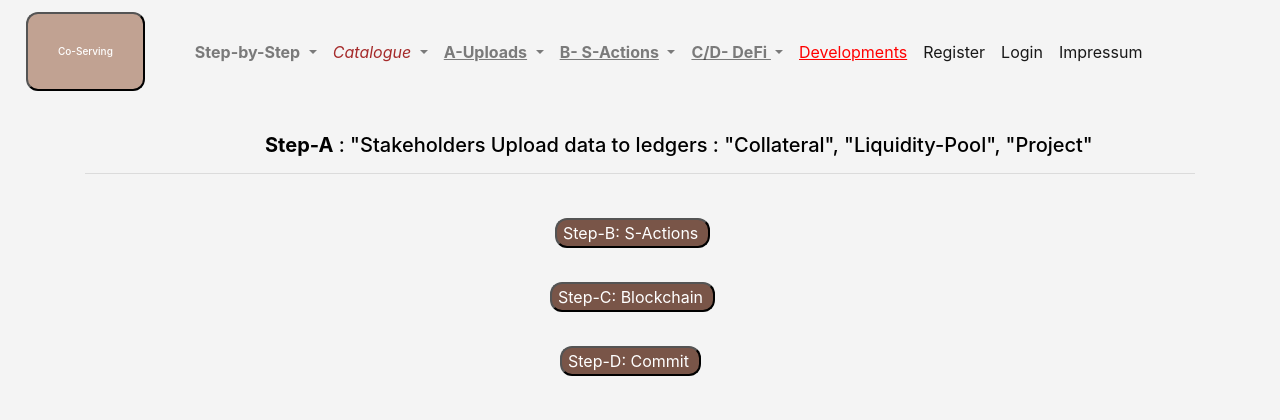
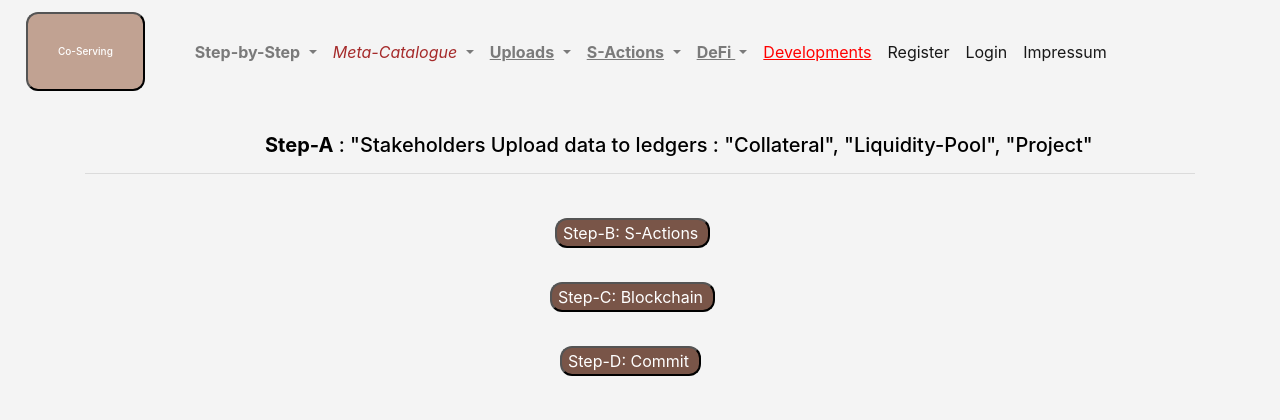
Before and after one commit to marco872/supercoserving, a Django app: page /development1/ in a window 1280 px wide. Shown: the top 420 px of the page. Run offline with Django 3.2, Linux system fonts and the light colour scheme; some libraries are stand-ins or nearby versions.

Commit message:
development 1 change

```diff
--- a/co_servings/templates/co_servings/development1.html
+++ b/co_servings/templates/co_servings/development1.html
@@ -192,11 +192,11 @@ h6 {
 <br>
 
 
-<p style="color:blue; margin-top: -20px;">°Design-Build project data selected in <u> main menu </u> <strong><em><u style="color:brown;">catalogue</u></em></strong></p>
+<p style="color:blue; margin-top: -20px;">°Design-Build project data selected in <u> main menu </u> <strong><em><u style="color:brown;">meta-catalogue</u></em></strong></p>
 
 <p style="color:blue; margin-top: -20px;">°Development Rendering</p>
-<p style="color:blue; margin-top: -20px;">°Development apartments list</p>
-<p style="color:blue; margin-top: -20px;">°Development temporary spaces list</p>
+<p style="color:blue; margin-top: -20px;">°Development Apartments' plans</p>
+<p style="color:blue; margin-top: -20px;">°Development Temporary units' plans</p>
 
 
 	<br>
--- a/co_servings/templates/co_servings/navbar.html
+++ b/co_servings/templates/co_servings/navbar.html
@@ -80,7 +80,7 @@ ul {
           aria-haspopup="true"
           aria-expanded="false"
         >
-          <em style="color: brown;">Catalogue</em>
+          <em style="color: brown;">Meta-Catalogue</em>
         </a>
         <div class="dropdown-menu" aria-labelledby="navbarDropdown">
           <a class="dropdown-item" href="{% url 'buildings' %}">Building Types</a>
@@ -98,7 +98,7 @@ ul {
           aria-haspopup="true"
           aria-expanded="false"
         >
-          <strong><u>A-Uploads</u></strong>
+          <strong><u>Uploads</u></strong>
         </a>
         <div class="dropdown-menu" aria-labelledby="navbarDropdown">
 
@@ -122,7 +122,7 @@ ul {
 
 
 
-         <strong><u>B- S-Actions</u></strong>
+         <strong><u> S-Actions</u></strong>
         </a>
         <div class="dropdown-menu" aria-labelledby="navbarDropdown">
 
@@ -157,7 +157,7 @@ ul {
 
 
 
-         <strong><u>C/D- DeFi </u></strong>
+         <strong><u> DeFi </u></strong>
         </a>
         <div class="dropdown-menu" aria-labelledby="navbarDropdown">
           <a class="dropdown-item" href="{% url 'guest' %}"><u style="color:darkblue;"> Hybrid Smart Contracts</u></a>
```
